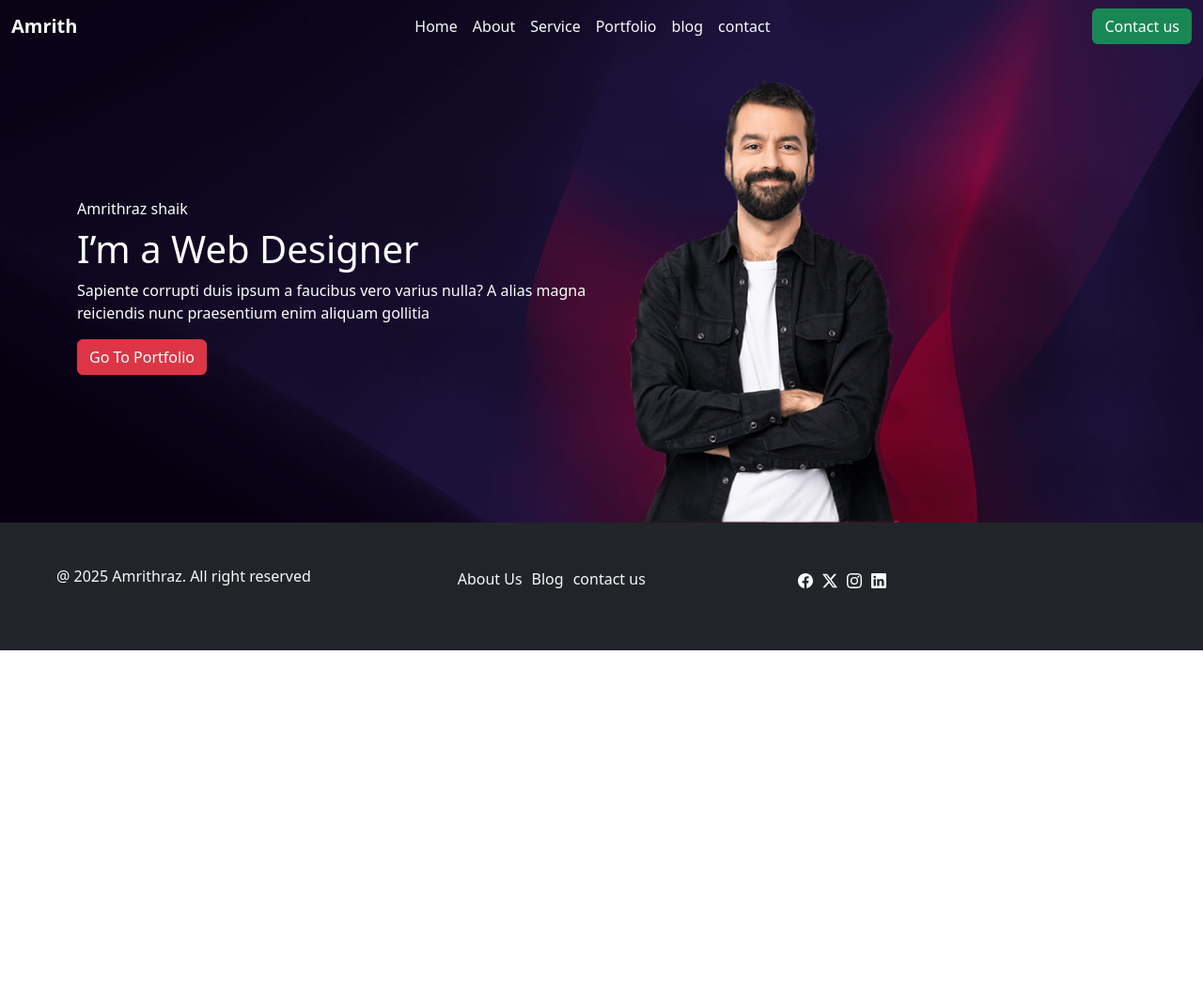
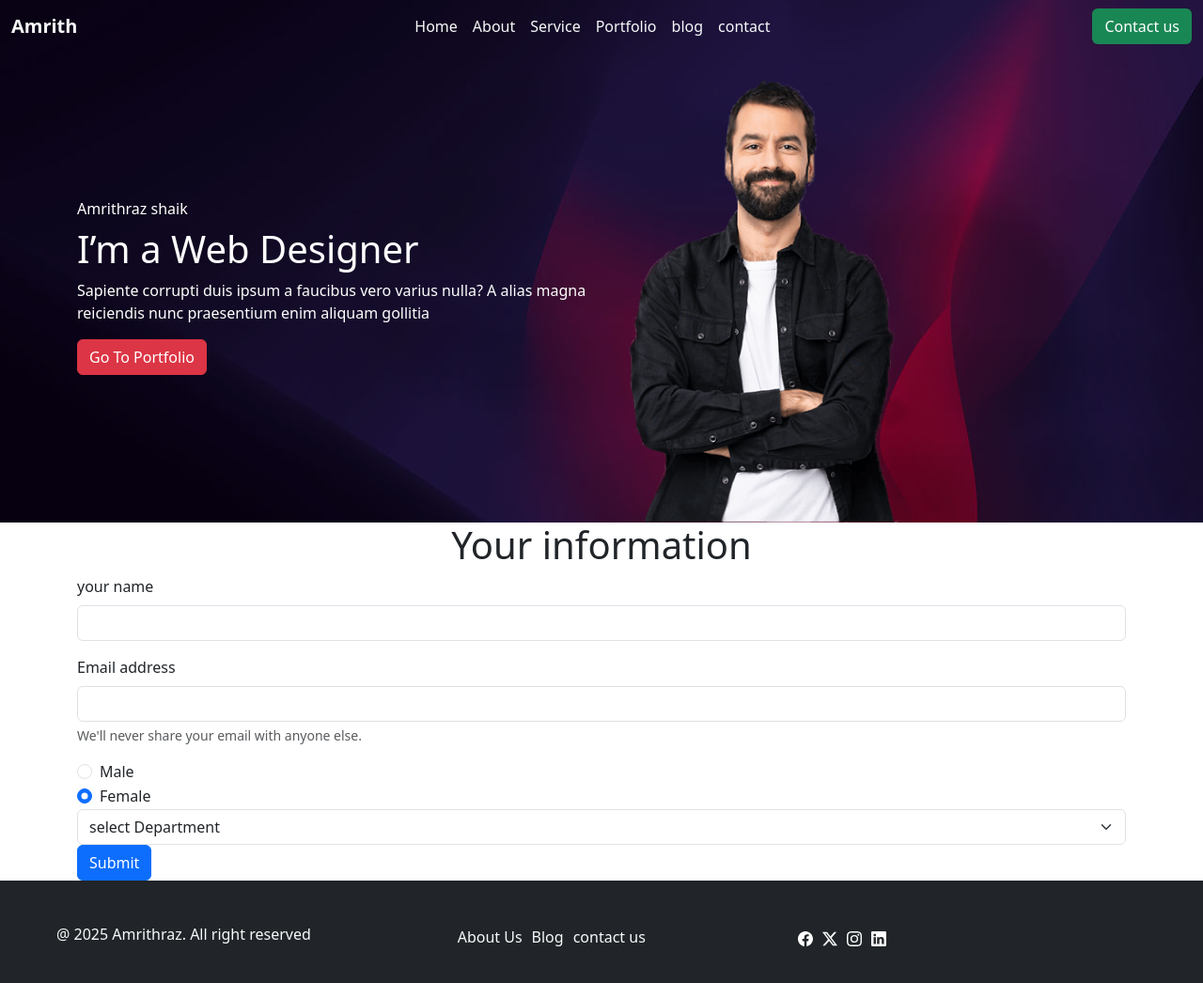
Before and after one commit to somesettymanideep/Amrithraz-portofilo, a plain HTML site: page index.html in a window 1280 px wide. Shown: the whole page at 94% size. Before the commit the page ends 800 px from the top, so only its background shows below. Drawn offline with nearby package versions, Linux system fonts and the light colour scheme.

Commit message:
added form

```diff
--- a/index.html
+++ b/index.html
@@ -66,6 +66,45 @@
  </div>
  </div>
   <!-- hero section end -->
+   <div class="container">
+   <form>
+    <h1 class="row d-flex justify-content-center">Your information</h1>
+  <div class="mb-3">
+    <label for="exampleName" class="form-label">your name</label>
+    <input type="text" class="form-control" id="name" aria-describedby="name">
+
+  </div>
+  <div class="mb-3">
+     <label for="exampleInputEmail1" class="form-label">Email address</label>
+    <input type="email" class="form-control" id="exampleInputEmail1" aria-describedby="emailHelp">
+    <div id="emailHelp" class="form-text">We'll never share your email with anyone else.</div>
+   </div>
+   <div>
+    <div class="form-check">
+  <input class="form-check-input" type="radio" name="radioDefault" id="radioDefault1">
+  <label class="form-check-label" for="radioDefault1">
+    Male
+  </label>
+</div>
+<div class="form-check">
+  <input class="form-check-input" type="radio" name="radioDefault" id="radioDefault2" checked>
+  <label class="form-check-label" for="radioDefault2">
+    Female
+  </label>
+</div>
+   </div>
+   <select class="form-select" aria-label="Default select example">
+  <option selected>select Department</option>
+  <option value="1">CSE</option>
+  <option value="2">ECE</option>
+  <option value="3">EEE</option>
+  <option value="4">LAW</option>
+</select>
+
+  <button type="submit" class="btn btn-primary">Submit</button>
+
+</form>
+</div>
 
    <!-- footer section -->
     <footer class="bg-dark p-5">
```
